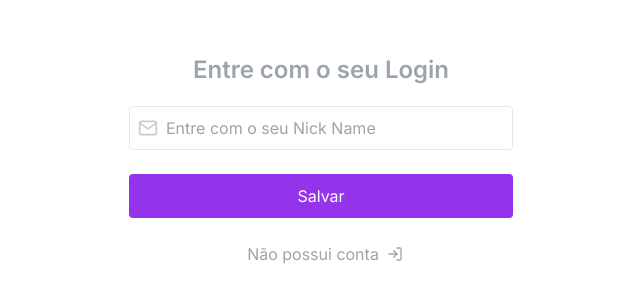
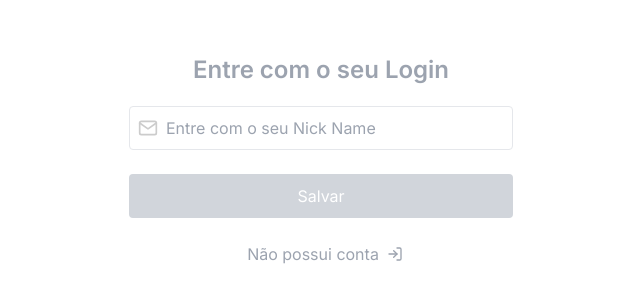
Before and after one commit to Luke0195/spring-games-front, a Next.js app: page /signin in a window 1280 px wide. Shown: the part 238-540 px from the top of the page, without its empty margins (319-959 px from the left). Built offline with nearby package versions, Linux system fonts and the light colour scheme.

Commit message:
feat: ensure signin form start with initial values

```diff
--- a/src/app/signin/components/Form/index.tsx
+++ b/src/app/signin/components/Form/index.tsx
@@ -9,7 +9,9 @@ export function Form() {
         <InputRoot.InputIcon icon={FiMail} color="#ccc" size={20} />
         <InputRoot.InputContent placeholder="Entre com o seu Nick Name" />
       </InputRoot.InputWrapper>
-      <ButtonRoot.ButtonWrapper className="w-96 h-11 bg-purple-600 rounded text-white my-6">
+      <ButtonRoot.ButtonWrapper
+        className="w-96 h-11 bg-purple-600 rounded text-white my-6 disabled:bg-gray-300 cursor-not-allowed"
+        disabled={true}>
         <ButtonRoot.ButtonContent> Salvar </ButtonRoot.ButtonContent>
       </ButtonRoot.ButtonWrapper>
       <Link
```
